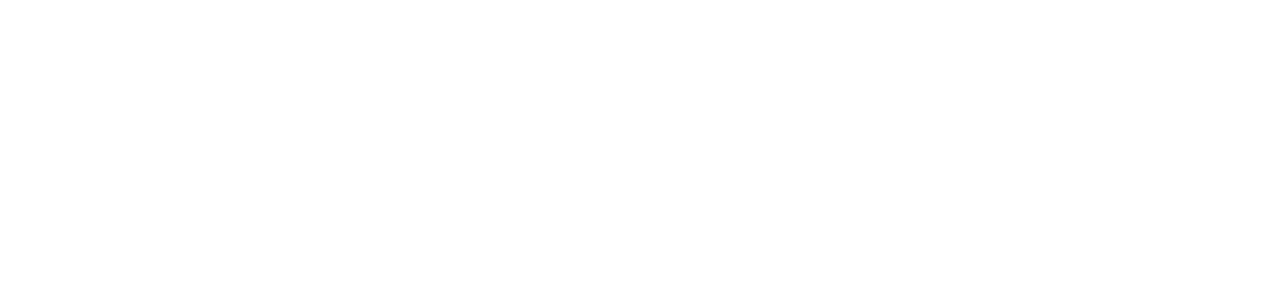
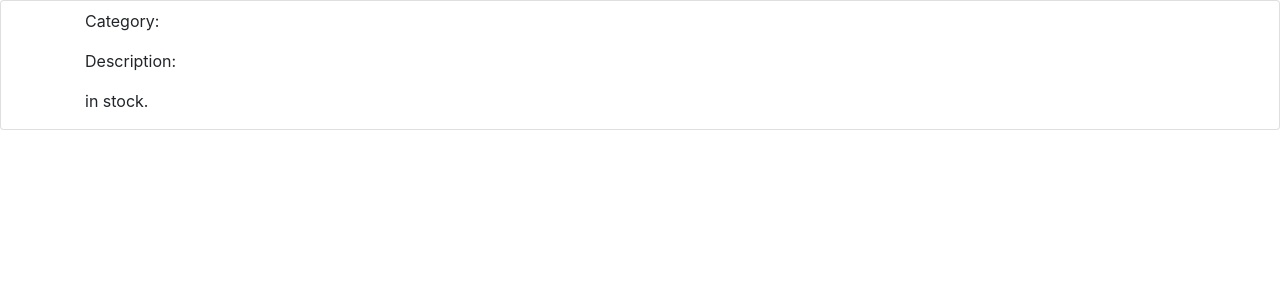
Before and after one commit to kaila-spraguemcrae/purrchandise, a React (Create React App) app: page / in a window 1280 px wide. Shown: the top 300 px of the page. Built offline with nearby package versions, Linux system fonts and the light colour scheme.

Commit message:
add product.js
Co-authored-by: Jerrod Styrk <jstyrk@citadel.edu>

```diff
--- a/package.json
+++ b/package.json
@@ -6,6 +6,7 @@
     "@testing-library/jest-dom": "^5.11.9",
     "@testing-library/react": "^11.2.5",
     "@testing-library/user-event": "^12.6.3",
+    "bootstrap": "^4.6.0",
     "react": "^17.0.1",
     "react-dom": "^17.0.1",
     "react-scripts": "4.0.2",
--- a/src/components/App.js
+++ b/src/components/App.js
@@ -1,8 +1,10 @@
 import React from 'react';
+import Product from "./Product"
 
 function App() {
   return (
     <>
+      <Product />
     </>
   );
 }
--- /dev/null
+++ b/src/components/Product.js
@@ -0,0 +1,28 @@
+import React from 'react';
+import PropTypes from 'prop-types';
+
+function Product(props){
+  return (
+    <>
+      <div className="card">
+        <div className="container">
+          <h3>{props.name}</h3>
+          <p>Category: {props.category}</p>
+          <p>Description: {props.description}</p>
+          <p>{props.price}</p>
+          <p>{props.quantity} in stock.</p>
+        </div>
+      </div>
+    </>
+  );
+}
+
+Product.propTypes = {
+  name: PropTypes.string.isRequired,
+  category: PropTypes.string,
+  description: PropTypes.string,
+  price: PropTypes.string.isRequired,
+  quantity: PropTypes.number.isRequired
+};
+
+export default Product;
--- a/src/index.js
+++ b/src/index.js
@@ -1,5 +1,6 @@
 import React from 'react';
 import ReactDOM from 'react-dom';
+import 'bootstrap/dist/css/bootstrap.css';
 import './index.css';
 import App from './components/App';
 import reportWebVitals from './reportWebVitals';
```
Also changed, not shown: src/components/ProductList.js (added), 1 other file (tests, documents, lock files or other folders).
